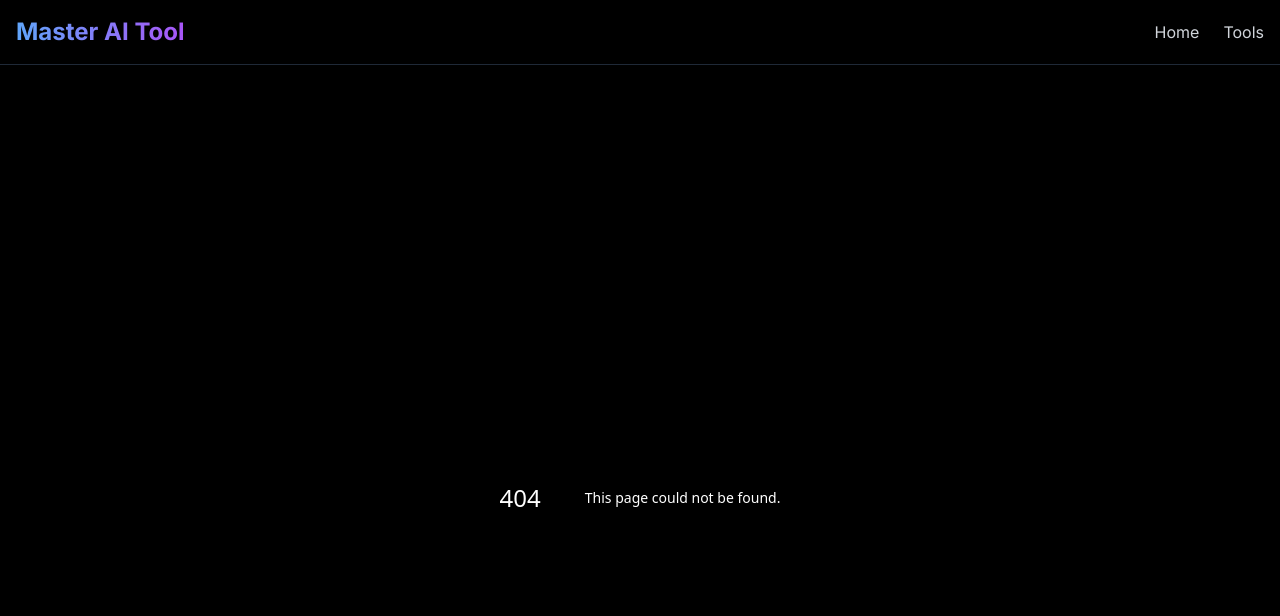
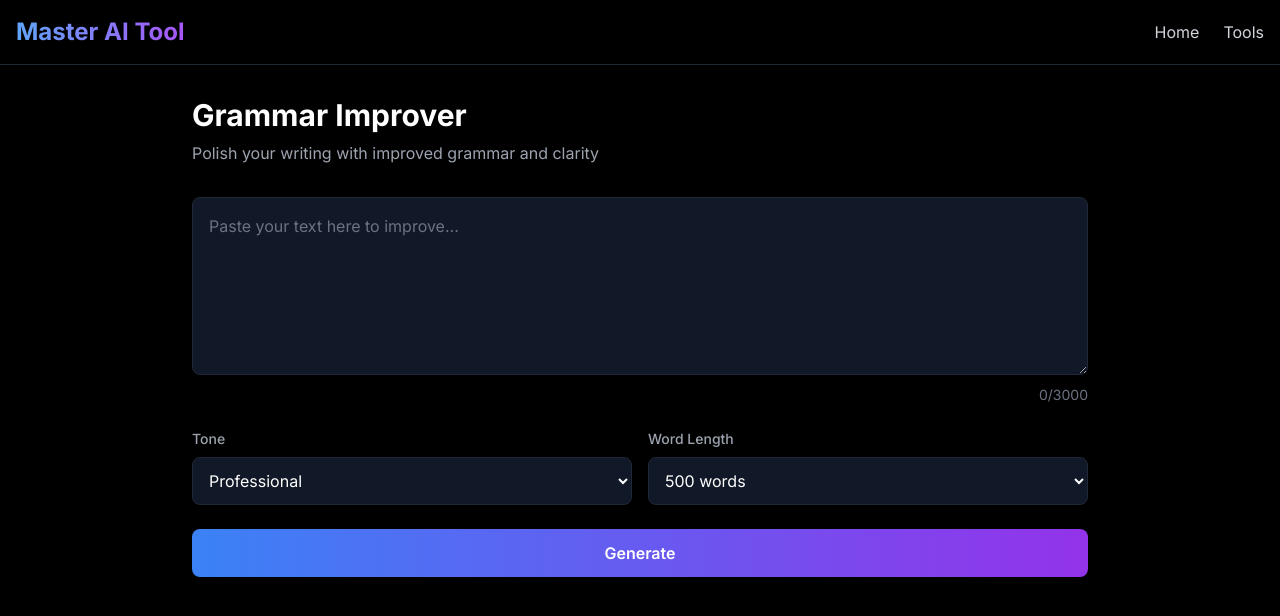
Before and after one commit to shivsingh9555564990-ai/ToolsZera, a Next.js app: page /grammar-improver in a window 1280 px wide. Before the commit this address had no page. Shown: the top 616 px of the page. Built offline with nearby package versions, Linux system fonts and the light colour scheme.

Commit message:
Create page.tsx

```diff
--- /dev/null
+++ b/app/grammar-improver/page.tsx
@@ -0,0 +1,16 @@
+import ToolForm from '@/components/ToolForm'
+
+export default function GrammarImproverPage() {
+  return (
+    <div className="max-w-4xl mx-auto space-y-8">
+      <div>
+        <h1 className="text-3xl font-bold mb-2">Grammar Improver</h1>
+        <p className="text-gray-400">Polish your writing with improved grammar and clarity</p>
+      </div>
+      <ToolForm
+        toolType="grammar-improver"
+        placeholder="Paste your text here to improve..."
+      />
+    </div>
+  )
+}
```
